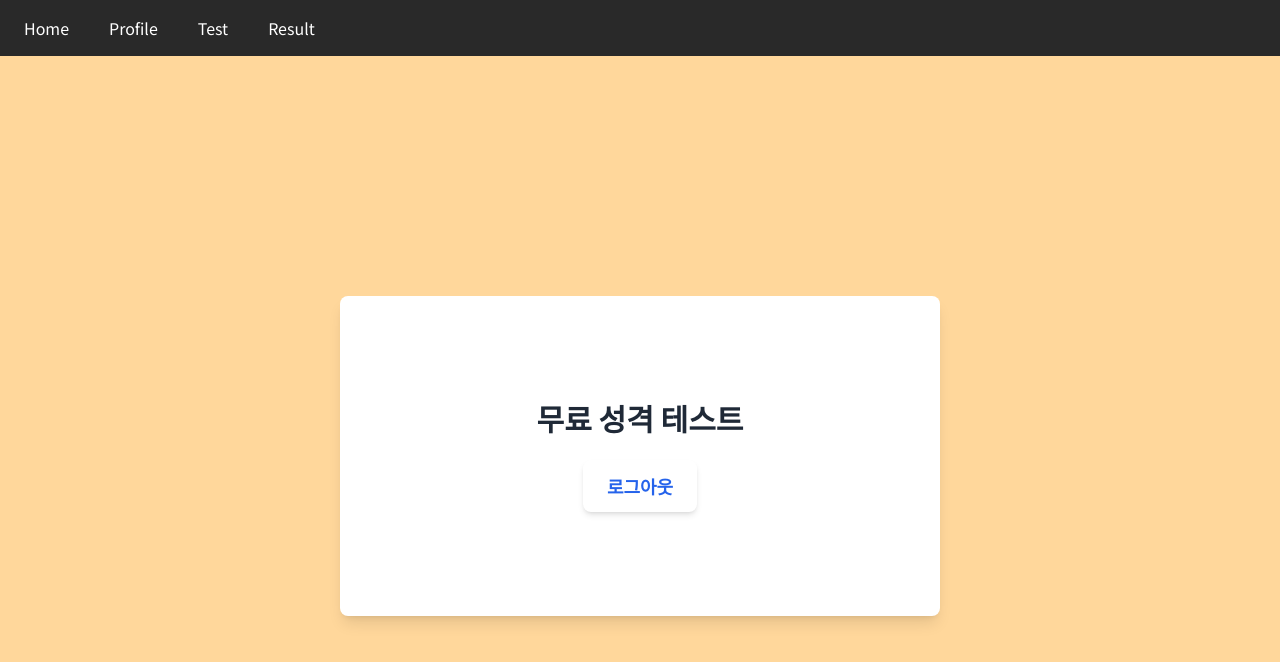
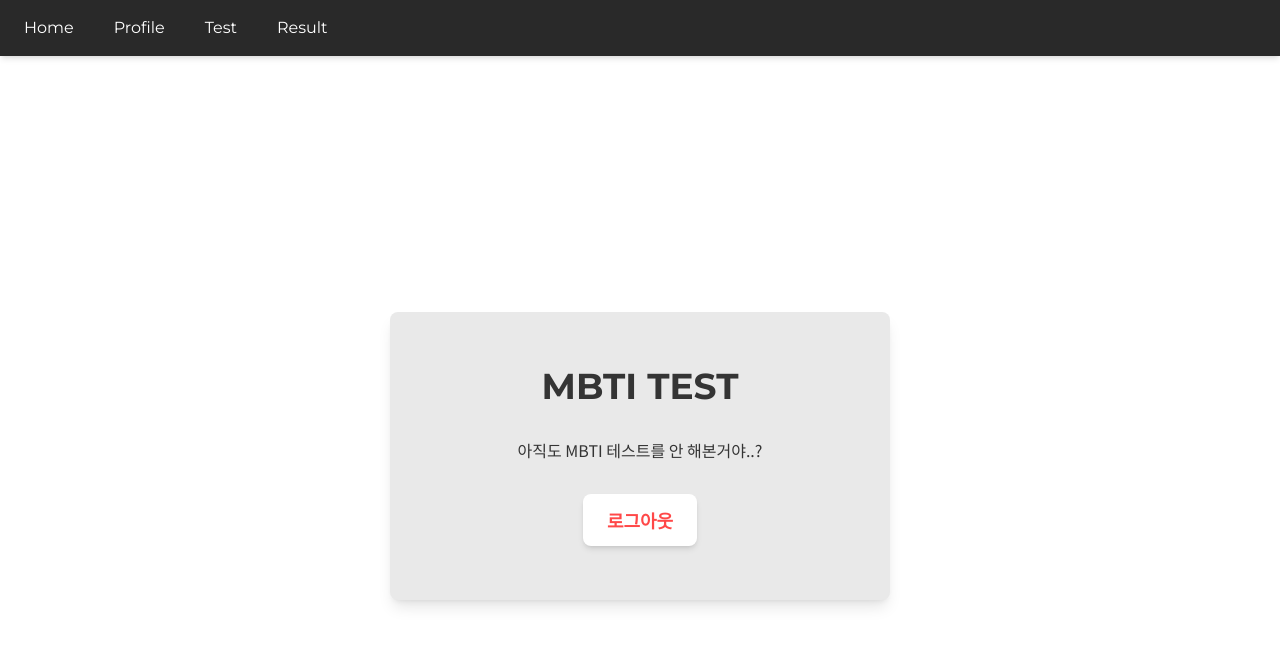
Before and after one commit to woodie2933/mbti-test-project, a React (Vite) app: page / in a window 1280 px wide. Shown: the top 662 px of the page. Built offline with nearby package versions, Linux system fonts and the light colour scheme; a web font is replaced by a local one.

Commit message:
style: Profile 페이지 UI 수정

```diff
--- a/src/components/Header.jsx
+++ b/src/components/Header.jsx
@@ -2,7 +2,7 @@ import { Link } from "react-router-dom";
 
 const Header = () => {
   return (
-    <header className="fixed top-0 left-0 w-full p-4 bg-[#292929] text-white">
+    <header className="english-text fixed top-0 left-0 w-full p-4 bg-[#292929] text-white z-50 shadow-md">
       <nav className="flex items-center ml-2 space-x-10">
         <Link
           to="/"
--- a/src/components/Layout.jsx
+++ b/src/components/Layout.jsx
@@ -1,11 +1,12 @@
 import { Outlet } from "react-router-dom";
 import Header from "./Header";
 
-const Layout = () => {
+const Layout = ({ children }) => {
   return (
     <>
       <Header />
       <main className="pt-14">
+        {children}
         <Outlet />
       </main>
     </>
--- a/src/pages/Home.jsx
+++ b/src/pages/Home.jsx
@@ -7,14 +7,17 @@ const Home = ({ isAuthenticated, setIsAuthenticated }) => {
   };
 
   return (
-    <div className="flex flex-col items-center justify-center min-h-screen bg-[#ffd79b] text-white">
-      <div className="flex flex-col items-center justify-center bg-[#ffffff] w-[600px] h-80 p-10 rounded-lg shadow-lg">
-        <h1 className="text-3xl font-bold text-center mb-6 text-gray-800 mb-12">
-          무료 성격 테스트
+    <div className="flex flex-col items-center justify-center min-h-screen bg-[#ffffff] text-white">
+      <div className="flex flex-col items-center justify-center bg-[#e9e9e9] w-[500px] h-72 p-10 rounded-lg shadow-lg">
+        <h1 className="english-text text-4xl font-bold text-center text-[#343434] mb-8">
+          MBTI TEST
         </h1>
+        <p className="text-l text-center text-[#343434] mb-8">
+          아직도 MBTI 테스트를 안 해본거야..?
+        </p>
         <Link
           to="/login"
-          className="bg-white text-blue-600 px-6 py-3 rounded-lg font-semibold text-lg shadow-md hover:bg-gray-200 transition duration-300"
+          className="bg-white text-[#ff4848] hover:text-[#ffffff] px-6 py-3 rounded-lg font-semibold text-lg shadow-md hover:bg-[#454545] transition duration-300"
         >
           {!!isAuthenticated ? (
             <div onClick={onClickHandler}>로그아웃</div>
--- a/src/pages/Profile.jsx
+++ b/src/pages/Profile.jsx
@@ -41,20 +41,30 @@ const Profile = ({ user, setUser }) => {
   };
 
   return (
-    <div>
-      <div>
-        <h1>프로필 수정</h1>
-        <form onSubmit={handleSubmit}>
-          <div>
-            {/* <label>{nickname}</label> */}
+    <div className="flex flex-col items-center justify-center min-h-screen bg-[#ffffff] text-[#343434]">
+      <div className="flex flex-col items-center justify-center bg-[#e9e9e9] w-[500px] h-72 p-10 rounded-lg shadow-lg">
+        <h1 className="english-text text-4xl font-bold text-center text-[#343434] mb-10">
+          My Profile
+        </h1>
+        <form
+          onSubmit={handleSubmit}
+          className="w-96 h-40 bg-white text-[#343434] p-6 rounded-xl flex flex-col justify-center items-center"
+        >
+          <div className="w-full">
             <input
               type="text"
               value={nickname}
               onChange={handleNicknameChange}
               defaultValue={nickname}
+              className="w-full p-2 border-none rounded-md text-[#343434] focus:outline-none focus:ring-2 focus:ring-[#f56d6d]"
             />
           </div>
-          <button type="submit">프로필 업데이트</button>
+          <button
+            type="submit"
+            className="mt-6 px-6 py-3 bg-[#f56d6d] text-white font-bold rounded-full shadow-md hover:bg-[#454545] transition duration-300"
+          >
+            프로필 업데이트
+          </button>
         </form>
       </div>
     </div>
```
